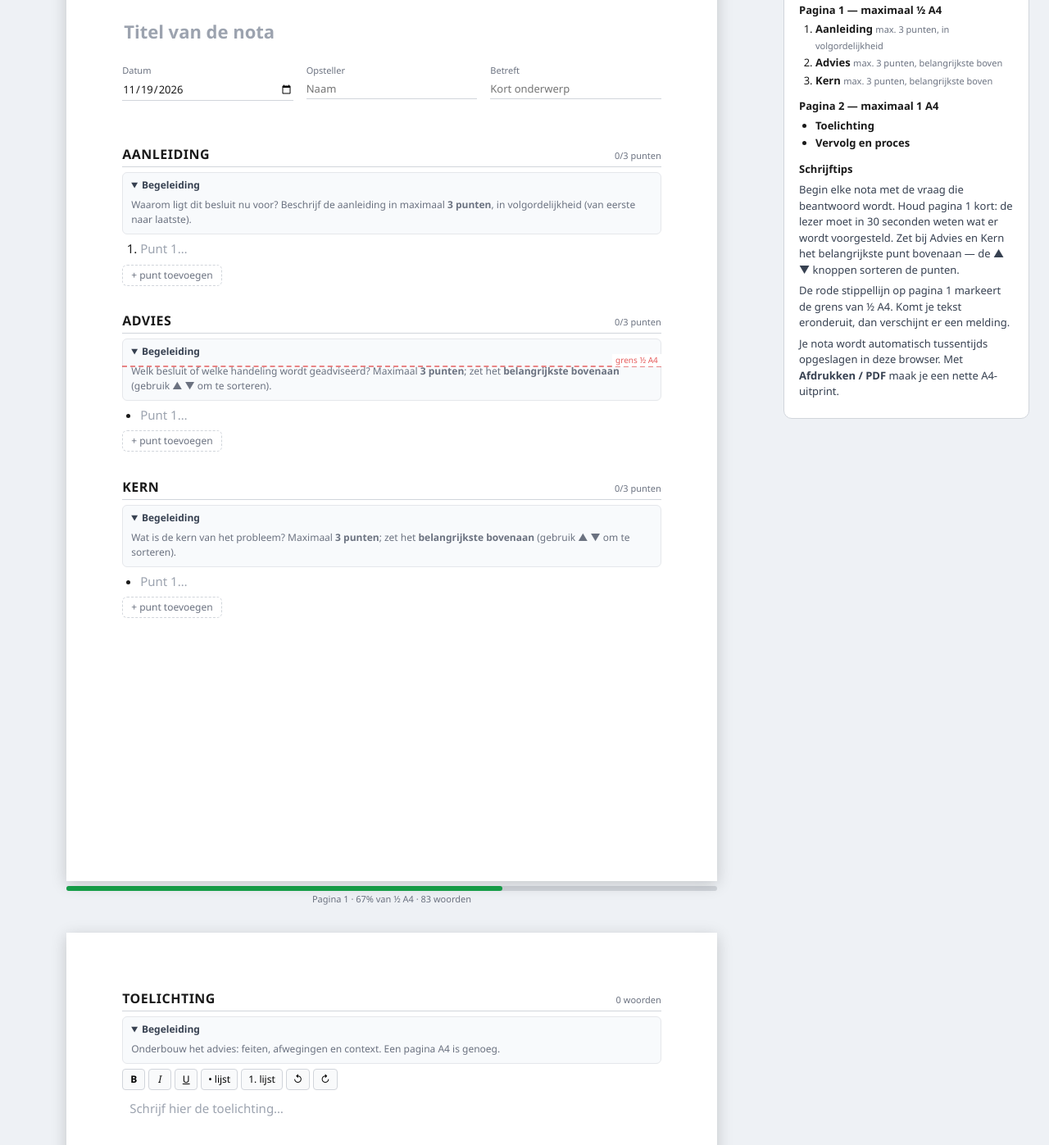
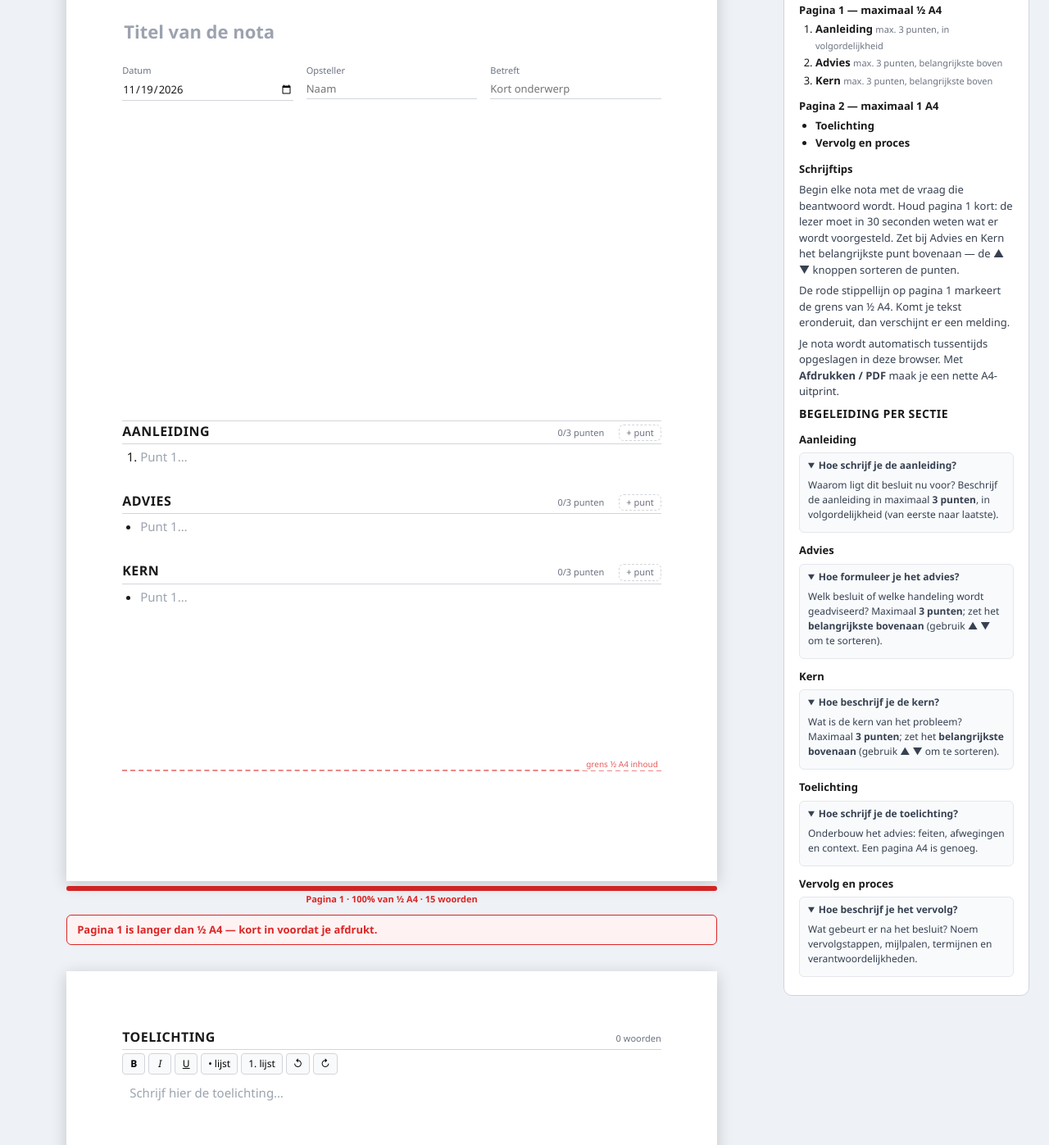
Before and after one commit to bvhme/nota-editor, a plain HTML site: page index.html in a window 1280 px wide. Shown: the part 128-1525 px from the top of the page at 82% size. Drawn offline with Linux system fonts and the light colour scheme.

Commit message:
feat: aanhef/header bovenste helft pagina 1, rode grens onderaan; begeleiding in zijpaneel naast de pagina

```diff
--- a/index.html
+++ b/index.html
@@ -101,12 +101,12 @@
     position: absolute;
     left: 18mm;
     right: 18mm;
-    top: 130.5mm; /* 148.5mm (halve A4) minus 18mm bovenmarge */
+    top: 261mm; /* onderkant inhoud (onderste helft): 18mm marge + 261mm = 279mm vanaf paginatop */
     border-top: 2px dashed rgba(220,38,38,.55);
     pointer-events: none;
   }
   .half-line::after {
-    content: "grens ½ A4";
+    content: "grens ½ A4 inhoud";
     position: absolute;
     right: 0;
     top: -16px;
@@ -128,7 +128,11 @@
   }
   .page-warning.show { display: block; }
 
-  .nota-head { margin-bottom: 14mm; }
+  .nota-head {
+    height: 130.5mm; /* aanhef + header nemen de bovenste helft van pagina 1 in */
+    box-sizing: border-box;
+    border-bottom: 1px solid var(--line);
+  }
   .nota-head input {
     border: none;
     outline: none;
@@ -151,6 +155,7 @@
   .sec-head { display: flex; align-items: baseline; gap: 10px; border-bottom: 1px solid var(--line); padding-bottom: 3px; margin-bottom: 4px; }
   .sec-head h2 { font-size: 16px; margin: 0; font-weight: 700; text-transform: uppercase; letter-spacing: .03em; }
   .counter { font-size: 11px; color: var(--muted); margin-left: auto; white-space: nowrap; }
+  .sec-head .add { margin: 0 0 0 8px; font-size: 11px; padding: 1px 8px; }
   .words { font-size: 11px; color: var(--muted); margin-left: auto; }
 
   .hint { font-size: 12px; color: var(--muted); background: #f8fafc; border: 1px solid #e5e7eb; border-radius: 6px; padding: 6px 10px; margin: 6px 0; }
@@ -255,7 +260,6 @@
     }
     .sheet:last-child { page-break-after: auto; }
     .pt:focus, .rich:focus { background: transparent; border-color: transparent; }
-    .nota-head { margin-bottom: 10mm; }
   }
 </style>
 </head>
@@ -288,33 +292,18 @@
             </div>
 
             <section class="nota-section" data-type="points" data-list="ol" data-key="aanleiding">
-              <div class="sec-head"><h2>Aanleiding</h2><span class="counter no-print" data-counter></span></div>
-              <details class="hint no-print" open>
-                <summary>Begeleiding</summary>
-                <p>Waarom ligt dit besluit nu voor? Beschrijf de aanleiding in maximaal <b>3 punten</b>, in volgordelijkheid (van eerste naar laatste).</p>
-              </details>
+              <div class="sec-head"><h2>Aanleiding</h2><span class="counter no-print" data-counter></span><button type="button" class="add no-print">+ punt</button></div>
               <ol class="points"></ol>
-              <button type="button" class="add no-print">+ punt toevoegen</button>
             </section>
 
             <section class="nota-section" data-type="points" data-list="ul" data-key="advies">
-              <div class="sec-head"><h2>Advies</h2><span class="counter no-print" data-counter></span></div>
-              <details class="hint no-print" open>
-                <summary>Begeleiding</summary>
-                <p>Welk besluit of welke handeling wordt geadviseerd? Maximaal <b>3 punten</b>; zet het <b>belangrijkste bovenaan</b> (gebruik ▲ ▼ om te sorteren).</p>
-              </details>
+              <div class="sec-head"><h2>Advies</h2><span class="counter no-print" data-counter></span><button type="button" class="add no-print">+ punt</button></div>
               <ul class="points"></ul>
-              <button type="button" class="add no-print">+ punt toevoegen</button>
             </section>
 
             <section class="nota-section" data-type="points" data-list="ul" data-key="kern">
-              <div class="sec-head"><h2>Kern</h2><span class="counter no-print" data-counter></span></div>
-              <details class="hint no-print" open>
-                <summary>Begeleiding</summary>
-                <p>Wat is de kern van het probleem? Maximaal <b>3 punten</b>; zet het <b>belangrijkste bovenaan</b> (gebruik ▲ ▼ om te sorteren).</p>
-              </details>
+              <div class="sec-head"><h2>Kern</h2><span class="counter no-print" data-counter></span><button type="button" class="add no-print">+ punt</button></div>
               <ul class="points"></ul>
-              <button type="button" class="add no-print">+ punt toevoegen</button>
             </section>
           </div>
         </div>
@@ -333,10 +322,6 @@
 
             <section class="nota-section" data-type="rich" data-key="toelichting">
               <div class="sec-head"><h2>Toelichting</h2><span class="words no-print" data-words></span></div>
-              <details class="hint no-print" open>
-                <summary>Begeleiding</summary>
-                <p>Onderbouw het advies: feiten, afwegingen en context. Een pagina A4 is genoeg.</p>
-              </details>
               <div class="toolbar no-print">
                 <button type="button" data-cmd="bold"><b>B</b></button>
                 <button type="button" data-cmd="italic"><i>I</i></button>
@@ -351,10 +336,6 @@
 
             <section class="nota-section" data-type="rich" data-key="vervolg">
               <div class="sec-head"><h2>Vervolg en proces</h2><span class="words no-print" data-words></span></div>
-              <details class="hint no-print" open>
-                <summary>Begeleiding</summary>
-                <p>Wat gebeurt er na het besluit? Noem vervolgstappen, mijlpalen, termijnen en verantwoordelijkheden.</p>
-              </details>
               <div class="toolbar no-print">
                 <button type="button" data-cmd="bold"><b>B</b></button>
                 <button type="button" data-cmd="italic"><i>I</i></button>
@@ -395,6 +376,32 @@
     <p>Begin elke nota met de vraag die beantwoord wordt. Houd pagina 1 kort: de lezer moet in 30 seconden weten wat er wordt voorgesteld. Zet bij Advies en Kern het belangrijkste punt bovenaan — de ▲ ▼ knoppen sorteren de punten.</p>
     <p>De rode stippellijn op pagina 1 markeert de grens van ½ A4. Komt je tekst eronderuit, dan verschijnt er een melding.</p>
     <p>Je nota wordt automatisch tussentijds opgeslagen in deze browser. Met <b>Afdrukken / PDF</b> maak je een nette A4-uitprint.</p>
+    <h2>Begeleiding per sectie</h2>
+    <h3>Aanleiding</h3>
+    <details class="hint" open data-hint="aanleiding">
+      <summary>Hoe schrijf je de aanleiding?</summary>
+      <p>Waarom ligt dit besluit nu voor? Beschrijf de aanleiding in maximaal <b>3 punten</b>, in volgordelijkheid (van eerste naar laatste).</p>
+    </details>
+    <h3>Advies</h3>
+    <details class="hint" open data-hint="advies">
+      <summary>Hoe formuleer je het advies?</summary>
+      <p>Welk besluit of welke handeling wordt geadviseerd? Maximaal <b>3 punten</b>; zet het <b>belangrijkste bovenaan</b> (gebruik ▲ ▼ om te sorteren).</p>
+    </details>
+    <h3>Kern</h3>
+    <details class="hint" open data-hint="kern">
+      <summary>Hoe beschrijf je de kern?</summary>
+      <p>Wat is de kern van het probleem? Maximaal <b>3 punten</b>; zet het <b>belangrijkste bovenaan</b> (gebruik ▲ ▼ om te sorteren).</p>
+    </details>
+    <h3>Toelichting</h3>
+    <details class="hint" open data-hint="toelichting">
+      <summary>Hoe schrijf je de toelichting?</summary>
+      <p>Onderbouw het advies: feiten, afwegingen en context. Een pagina A4 is genoeg.</p>
+    </details>
+    <h3>Vervolg en proces</h3>
+    <details class="hint" open data-hint="vervolg">
+      <summary>Hoe beschrijf je het vervolg?</summary>
+      <p>Wat gebeurt er na het besluit? Noem vervolgstappen, mijlpalen, termijnen en verantwoordelijkheden.</p>
+    </details>
   </aside>
 </div>
 
@@ -440,7 +447,7 @@
   }
 
   function flashHint(section) {
-    var hint = $('.hint', section);
+    var hint = $('.hint[data-hint="' + section.dataset.key + '"]');
     if (!hint) return;
     hint.open = true;
     hint.classList.remove('shake');
```
